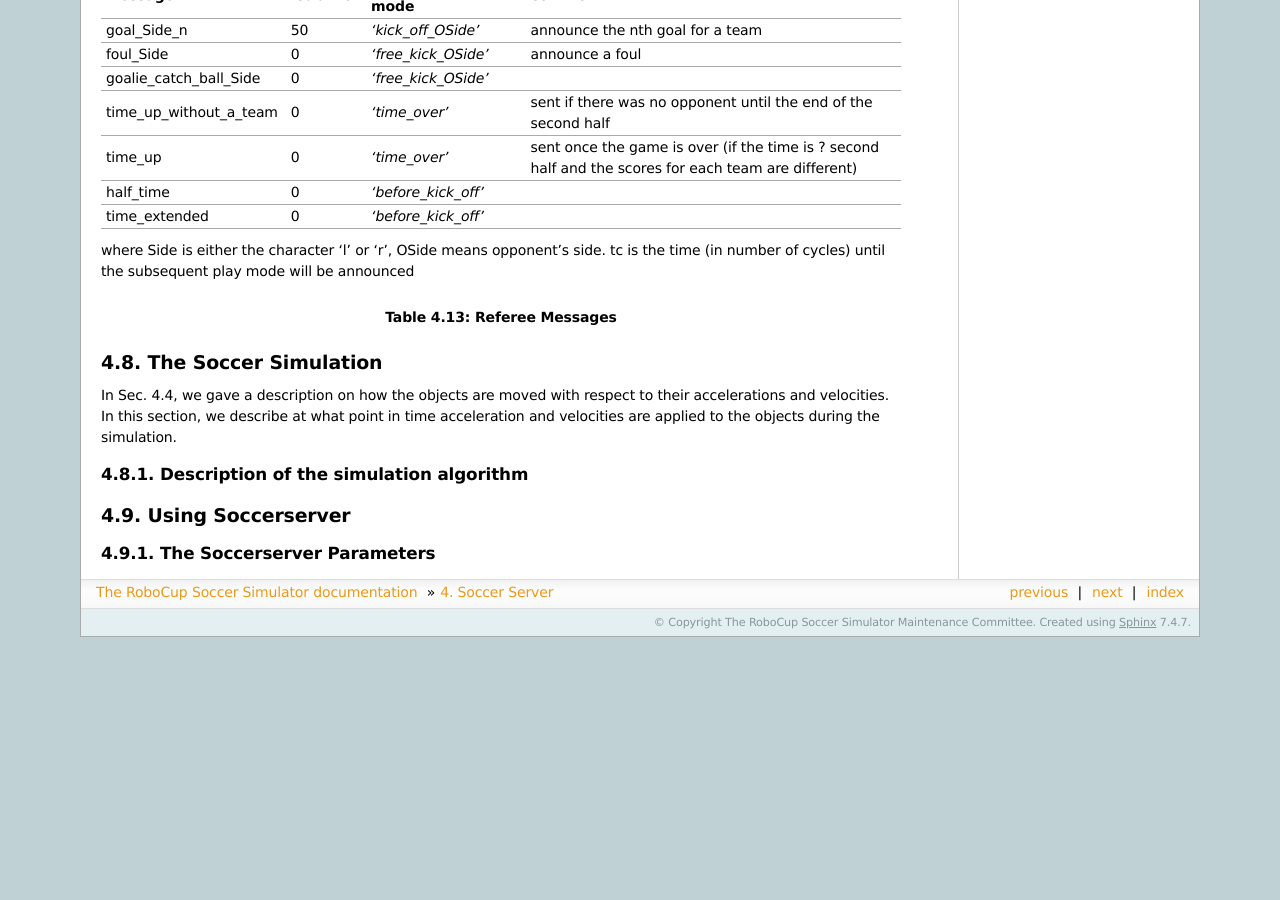
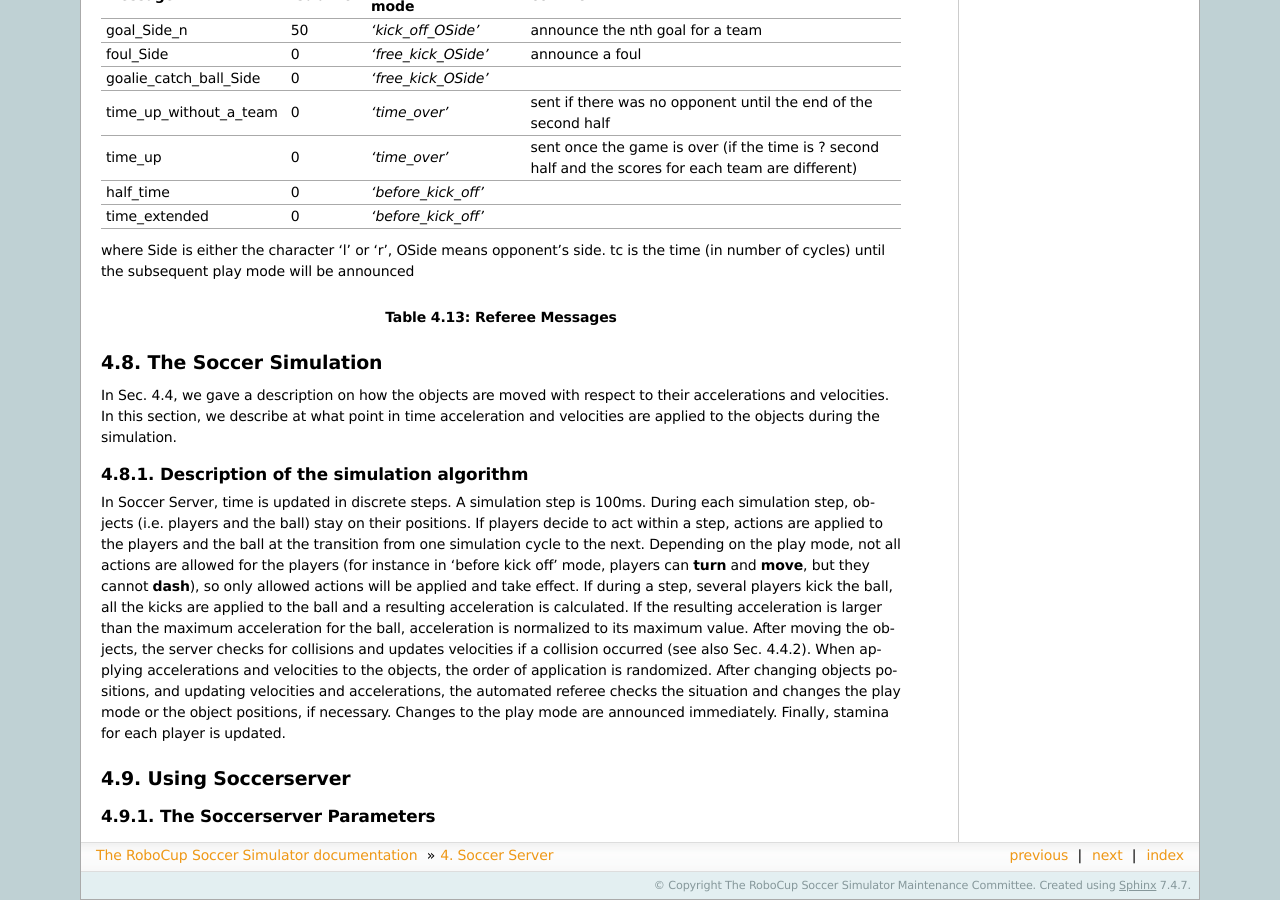
Before and after one commit to rcsoccersim/manual, a Sphinx documentation site: the page built from source/soccerserver.rst, in a window 1280 px wide and 900 px high, scrolled down 15295 px. Built offline with Sphinx 7.4.7, drawn with Linux system fonts in a browser that asks for light colours; before the commit the page ends 15932 px from its top, so only the background shows below that.

Commit message:
Add Description of the simulation algorithm

```diff
--- a/source/soccerserver.rst
+++ b/source/soccerserver.rst
@@ -1131,6 +1131,23 @@ and velocities are applied to the objects during the simulation.
 Description of the simulation algorithm
 --------------------------------------------------
 
+In Soccer Server, time is updated in discrete steps. A simulation step is 100ms. During
+each simulation step, objects (i.e. players and the ball) stay on their positions. If
+players decide to act within a step, actions are applied to the players and the ball at the
+transition from one simulation cycle to the next. Depending on the play mode, not all
+actions are allowed for the players (for instance in 'before kick off' mode, players can
+**turn** and **move**, but they cannot **dash**), so only allowed actions will be applied and
+take effect.
+If during a step, several players kick the ball, all the kicks are applied to the ball
+and a resulting acceleration is calculated. If the resulting acceleration is larger than the
+maximum acceleration for the ball, acceleration is normalized to its maximum value.
+After moving the objects, the server checks for collisions and updates velocities if a
+collision occurred (see also Sec. 4.4.2).
+When applying accelerations and velocities to the objects, the order of application is
+randomized. After changing objects positions, and updating velocities and accelerations,
+the automated referee checks the situation and changes the play mode or the object
+positions, if necessary. Changes to the play mode are announced immediately. Finally,
+stamina for each player is updated.
 
 
 ==================================================
```
